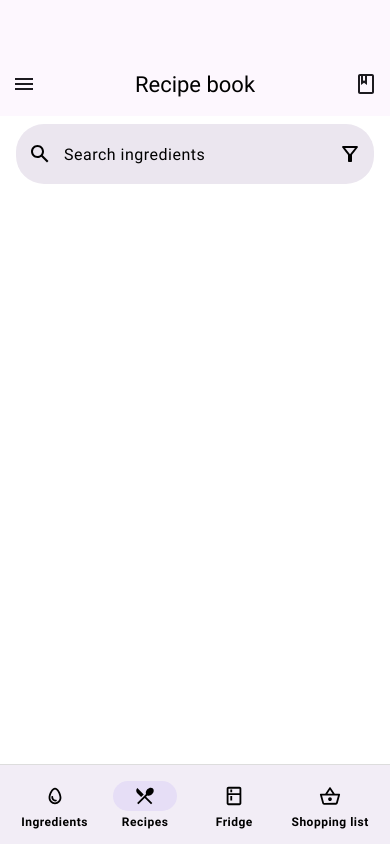
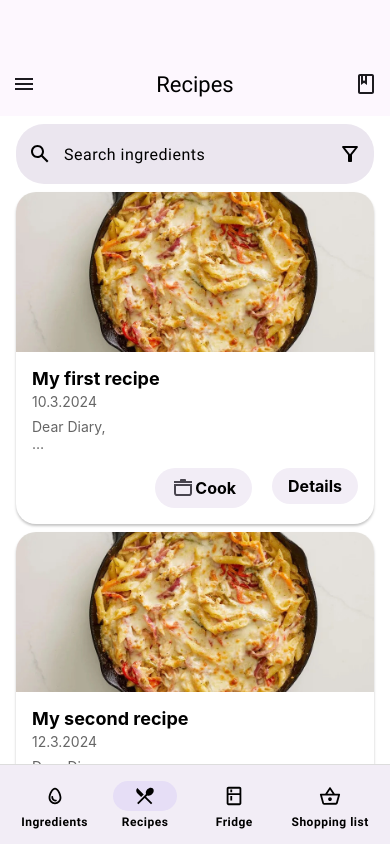
Before and after one commit to olibejak/MealMaker, a React Native app: screen /Recipes in a window 390 px wide. Built offline with nearby package versions, Linux system fonts and the light colour scheme.

Commit message:
feat: Finished Diary PAges + Recipes page.

```diff
--- a/assets/icons.js
+++ b/assets/icons.js
@@ -136,6 +136,23 @@ const PencilIcon = () => (
     </Svg>
 );
 
+const PotIcon = () => (
+    <Svg width="24" height="24" viewBox="0 -960 960 960" fill="none">
+        <Path
+            d="M120-640h720v360q0 50-35 85t-85 35H240q-50 0-85-35t-35-85v-360Zm80 80v280q0 17 11.5 28.5T240-240h480q17 0 28.5-11.5T760-280v-280H200Zm-80-120v-80h240v-40q0-17 11.5-28.5T400-840h160q17 0 28.5 11.5T600-800v40h240v80H120Zm360 280Z"
+            fill="#49454F"
+        />
+    </Svg>
+)
+
+const GarbageIcon = () => (
+    <Svg width="24" height="24" viewBox="0 -960 960 960" fill="none">
+        <Path
+            d="M280-120q-33 0-56.5-23.5T200-200v-520h-40v-80h200v-40h240v40h200v80h-40v520q0 33-23.5 56.5T680-120H280Zm400-600H280v520h400v-520ZM360-280h80v-360h-80v360Zm160 0h80v-360h-80v360ZM280-720v520-520Z"
+            fill="#49454F"
+        />
+    </Svg>
+)
 export {
     HamburgerIcon,
     BookIcon,
@@ -150,5 +167,7 @@ export {
     BackArrowIcon,
     CheckmarkIcon,
     PlusIcon,
-    PencilIcon
+    PencilIcon,
+    PotIcon,
+    GarbageIcon
 }
--- a/components/Card.js
+++ b/components/IngredientCard.js
@@ -2,7 +2,7 @@ import {StyleSheet, Text, TextInput, TouchableOpacity, View} from "react-native"
 import {BasketCardIcon, FilterIcon, FridgeCardIcon} from "../assets/icons";
 
 
-export default function Card ({ text, fridgeButtonOn, cartButtonOn }) {
+export default function IngredientCard ({ text, fridgeButtonOn, cartButtonOn }) {
 
     return (
         <TouchableOpacity style={styles.card}>
--- a/components/RecipeCard.js
+++ b/components/RecipeCard.js
@@ -1,9 +1,40 @@
 import React from 'react';
 import { View, Text, Image, StyleSheet, TouchableOpacity } from 'react-native';
+import {PotIcon, GarbageIcon} from "../assets/icons";
 
-const RecipeCard = ({ title, date, description, image, onPress }) => {
+const RecipeCard = ({
+                        title,
+                        date,
+                        description,
+                        image,
+                        onPressDetails,
+                        onPressSecondary,
+                        actionButton // 'cook' or 'delete'
+                    }) => {
+    const renderActionButton = () => {
+        switch (actionButton) {
+            case 'cook':
+                return (
+                    <TouchableOpacity style={styles.detailsButton} onPress={onPressSecondary}>
+                        <PotIcon/>
+                        <Text style={styles.detailsButtonText}>Cook</Text>
+                    </TouchableOpacity>
+                );
+            case 'delete':
+                return (
+                    <TouchableOpacity style={styles.detailsButton} onPress={onPressSecondary}>
+                        <GarbageIcon/>
+                        <Text style={styles.detailsButtonText}>Delete</Text>
+                    </TouchableOpacity>
+                );
+            default:
+                // If no action button is specified, return null
+                return null;
+        }
+    };
+
     return (
-        <TouchableOpacity style={styles.card} onPress={onPress}>
+        <View style={styles.card}>
             <Image source={image} style={styles.cardImage} />
             <View style={styles.cardContent}>
                 <Text style={styles.cardTitle}>{title}</Text>
@@ -11,17 +42,24 @@ const RecipeCard = ({ title, date, description, image, onPress }) => {
                 <Text style={styles.cardDescription} numberOfLines={2}>
                     {description}
                 </Text>
+                <View style={styles.buttonContainer}>
+                    {renderActionButton()}
+                    <TouchableOpacity style={styles.detailsButton} onPress={onPressDetails}>
+                        <Text style={styles.detailsButtonText}>Details</Text>
+                    </TouchableOpacity>
+                </View>
             </View>
-        </TouchableOpacity>
+        </View>
     );
 };
+
 
 const styles = StyleSheet.create({
     card: {
         backgroundColor: 'white',
         borderRadius: 20,
         overflow: 'hidden',
-        marginBottom: 16,
+        marginTop: 8,
         shadowColor: '#000',
         shadowOffset: {
             width: 0,
@@ -30,10 +68,15 @@ const styles = StyleSheet.create({
         shadowOpacity: 0.23,
         shadowRadius: 2.62,
         elevation: 4,
+        minHeight: 250,
+    },
+    buttonContainer: {
+        flexDirection: 'row',
+        justifyContent: 'flex-end',
     },
     cardImage: {
         width: '100%',
-        height: 200, // Adjust the height as necessary
+        height: 160, // Adjust the height as necessary
         resizeMode: 'cover',
     },
     cardContent: {
@@ -55,15 +98,19 @@ const styles = StyleSheet.create({
         marginBottom: 16,
     },
     detailsButton: {
-        backgroundColor: '#6200EE', // Use your app's theme color here
+        backgroundColor: '#F2EDF6',
         borderRadius: 20,
         paddingVertical: 8,
+        color: 'black',
         paddingHorizontal: 16,
         alignSelf: 'flex-start',
+        marginLeft: 20,
+        flexDirection: 'row',
+        alignItems: "center"
     },
     detailsButtonText: {
-        fontSize: 14,
-        color: 'white',
+        fontSize: 16,
+        color: 'black',
         fontWeight: 'bold',
     },
 });
--- a/package.json
+++ b/package.json
@@ -24,7 +24,8 @@
     "react-native-safe-area-context": "^4.8.2",
     "react-native-screens": "~3.29.0",
     "react-native-svg": "^14.1.0",
-    "react-native-web": "~0.19.6"
+    "react-native-web": "~0.19.6",
+    "react-native-gesture-handler": "~2.14.0"
   },
   "devDependencies": {
     "@babel/core": "^7.20.0"
--- a/screens/DiaryEntryDetailScreen.js
+++ b/screens/DiaryEntryDetailScreen.js
@@ -1,5 +1,5 @@
 import React from 'react';
-import { View, Text, ScrollView, StyleSheet } from 'react-native';
+import { View, Text, ScrollView, StyleSheet, Image } from 'react-native';
 import BottomNavigationBar from "../components/BottomNavigationBar";
 import TopNavigationBar from "../components/TopNavigationBar";
 import {BackArrowIcon, PencilIcon} from "../assets/icons";
@@ -8,16 +8,16 @@ import BottomRightCornerButton from "../components/BottomRightCornerButton";
 
 
 export default function DiaryEntryDetailScreen() {
-    const title = "My first Recipe"
+    const title = "My first Recipe";
     const navigation = useNavigation();
+    const image = require('../assets/testing_images/recipe.jpg')
 
     return (
         <View style={styles.screen}>
             <TopNavigationBar title={title} LeftIcon={BackArrowIcon}/>
-            {/* ScrollView and contentContainer should occupy all space above the BottomTabBar */}
-            <View style={styles.contentContainer}>
             <ScrollView style={styles.content}>
-                    <View>
+                <Image source={image} style={styles.image} />
+                <View style={styles.textContainer}>
                     <Text style={styles.heading}>Chicken Fajita Mac and Cheese</Text>
                     <Text style={styles.bodyText}>
                         Today, I dove into making Chicken Fajita Mac and Cheese...
@@ -25,7 +25,6 @@ export default function DiaryEntryDetailScreen() {
                     </Text>
                 </View>
             </ScrollView>
-            </View>
             <BottomRightCornerButton
                 IconComponent={PencilIcon}
                 onPress={() => navigation.navigate('NewDiaryEntry')}
@@ -42,7 +41,14 @@ const styles = StyleSheet.create({
     },
     content: {
         padding: 10,
-        marginBottom: 100, // Height of the BottomTabBar, adjust accordingly
+    },
+    image: {
+        width: '100%', // Take up all available width
+        height: 200, // Set a fixed height for the image
+        resizeMode: 'cover' // Cover the frame of the image view by resizing the image
+    },
+    textContainer: {
+        padding: 10,
     },
     heading: {
         fontSize: 24,
@@ -56,5 +62,5 @@ const styles = StyleSheet.create({
         color: '#333',
         // Add any additional styling for the body text
     },
-    // Additional styles if needed
+    // ... other styles as needed
 });
--- a/screens/FridgeScreen.js
+++ b/screens/FridgeScreen.js
@@ -1,7 +1,7 @@
 import {View, StyleSheet,ScrollView} from "react-native";
 import TopNavigationBar from "../components/TopNavigationBar";
 import BottomNavigationBar from "../components/BottomNavigationBar";
-import Card from "../components/Card";
+import IngredientCard from "../components/IngredientCard";
 import {BookIcon, HamburgerIcon} from "../assets/icons";
 
 export default function FridgeScreen () {
@@ -17,7 +17,7 @@ export default function FridgeScreen () {
             </View>
             <ScrollView style={styles.scrollableScreen} contentContainerStyle={styles.scrolling}>
                 {Array.from({ length: 15 }).map((_, index) => (
-                    <Card
+                    <IngredientCard
                         key={index}
                         text={"White Wine Vinegar"}
                         fridgeButtonOn={fridgeButtonOn}
--- a/screens/IngredientsScreen.js
+++ b/screens/IngredientsScreen.js
@@ -2,7 +2,7 @@ import {View, StyleSheet,ScrollView} from "react-native";
 import TopNavigationBar from "../components/TopNavigationBar";
 import BottomNavigationBar from "../components/BottomNavigationBar";
 import SearchBar from "../components/SearchBar";
-import Card from "../components/Card";
+import IngredientCard from "../components/IngredientCard";
 import {BookIcon, HamburgerIcon} from "../assets/icons";
 import {useNavigation} from "@react-navigation/native";
 
@@ -24,7 +24,7 @@ export default function IngredientsScreen () {
             <ScrollView style={styles.scrollableScreen} contentContainerStyle={styles.scrolling}>
                 <SearchBar filtersOn={filtersOn}/>
                 {Array.from({ length: 15 }).map((_, index) => (
-                    <Card
+                    <IngredientCard
                         key={index}
                         text={"White Wine Vinegar"}
                         fridgeButtonOn={fridgeButtonOn}
@@ -57,7 +57,6 @@ const styles = StyleSheet.create({
         paddingBottom: 8,
         paddingRight: 16,
         paddingLeft: 16,
-
     },
     scrolling: {
         alignItems: 'center',
--- a/screens/RecipesScreen.js
+++ b/screens/RecipesScreen.js
@@ -1,16 +1,78 @@
 import {View, StyleSheet,ScrollView} from "react-native";
 import TopNavigationBar from "../components/TopNavigationBar";
 import BottomNavigationBar from "../components/BottomNavigationBar";
+import RecipeCard from "../components/RecipeCard";
 import SearchBar from "../components/SearchBar";
-import {HamburgerIcon, BookIcon} from "../assets/icons";
-
+import IngredientCard from "../components/IngredientCard";
+import {BookIcon, HamburgerIcon} from "../assets/icons";
+import {useNavigation} from "@react-navigation/native";
 
 export default function RecipesScreen () {
-    const title = "Recipe book";
+    const title = "Recipes";
     const filtersOn = false;
-    const selectedBottomBar = "Recipes";
-    const fridgeButtonOn = true;
-    const cartButtonOn = true;
+    const selectedBottomBar = "Ingredients";
+    const navigation = useNavigation();
+    const state = navigation.getState();
+
+    const recipes = [
+        {
+            id: '1',
+            title: 'My first recipe',
+            date: '10.3.2024',
+            description: 'Dear Diary,\n' +
+                '\n' +
+                'Today, I embarked on a culinary adventure, one that I\'ve been planning for weeks: making Chicken Fajita Mac and Cheese from scratch! I must confess, the fusion of spicy fajitas with the creamy, comforting embrace of mac and cheese felt like a gastronomic quest worth penning down.\n' +
+                '\n' +
+                'My kitchen transformed into a vibrant stage as I began. First, I sautéed onions and bell peppers until they were just soft, their sizzling a song of the feast to come. I added strips of seasoned chicken breast, watching them brown, infused with the robust flavors of cumin, paprika, and a hint of lime - a zesty ode to the fajitas\' spirit.\n' +
+                '\n' +
+                'Once the chicken was tender and the vegetables were imbued with charred edges, I stirred in a roux, that magical blend of flour and butter, to cradle my concoction in a thick, velvety sauce. The rich aroma of simmering chicken stock filled the air as I poured it in, and I found myself dancing to the rhythm of the bubbling pot.\n' +
+                '\n' +
+                'And then, the cheese - oh, the cheese! Generous handfuls of cheddar melted into the mix, stretching into strings of golden perfection as I stirred. I couldn\'t resist sneaking a taste, and Diary, it was divine - a creamy symphony that promised indulgence.\n' +
+                '\n' +
+                'I folded the al dente macaroni into the saucy chicken mixture, the pasta absorbing the bold, savory flavors. The final touch was a sprinkle of fresh cilantro and a squeeze of lime, adding a pop of freshness that whispered of summer evenings and laughter.\n' +
+                '\n' +
+                'As the dish baked to a bubbly, golden-topped delight, I set the table, lit candles, and poured a glass of chilled white wine. The first bite was a revelation - a harmonious blend of textures and tastes, each forkful a story of comfort food meeting the zesty kick of Tex-Mex.\n' +
+                '\n' +
+                'I must say, cooking Chicken Fajita Mac and Cheese wasn\'t just about the flavors; it was about creating a moment, a delicious memory that I\'d look back on with a smile. And with that, I close today\'s entry, with a heart as full as my satisfied stomach.',
+            image: require('../assets/testing_images/recipe.jpg'),
+        },
+        {
+            id: '2',
+            title: 'My second recipe',
+            date: '12.3.2024',
+            description: 'Dear Diary,\n' +
+                '\n' +
+                'This evening\'s culinary soiree took me down the charming alleys of Italy with a hearty twist: Spinach and Ricotta Stuffed Shells. Preparing this dish felt like weaving a tapestry of flavors, each more vivid than the last.\n' +
+                '\n' +
+                'I started by boiling large pasta shells to al dente perfection, their hollow shapes waiting eagerly to be filled with treasures. For the filling, I mixed fresh ricotta with spinach, sautéed garlic, and nutmeg, creating a lush green mixture that promised bursts of creamy delight.\n' +
+                '\n' +
+                'Filling each shell was akin to painting a canvas, each stroke filled with intention and love. I nestled them snugly in a bed of homemade tomato sauce, its simmering tomatoes blending with basil and a touch of oregano, whispering tales of sun-kissed Italian gardens.\n' +
+                '\n' +
+                'A generous topping of mozzarella promised a molten crown, turning golden and bubbly in the oven\'s embrace. The aroma of baking cheese and herbs filled my kitchen, a prelude to the feast.\n' +
+                '\n' +
+                'As I served the shells, each laden with rich fillings and cloaked in tomato sauce, it was a celebration of textures and flavors, each bite a testament to the simple joys of Italian cooking.\n' +
+                '\n' +
+                'Tonight was not just about savoring a meal; it was about savoring life\'s delicious moments, crafting memories that linger long after the last bite. Diary, this is one recipe that will surely find its way into many more evenings filled with joy and laughter.',
+            image: require('../assets/testing_images/recipe.jpg'),
+        },
+        {
+            id: '3',
+            title: 'My third recipe',
+            date: '14.3.2024',
+            description: 'Dear Diary,\n' +
+                '\n' +
+                'Today\'s kitchen escapade was a dive into the heartwarming world of comfort food with a Southern twist: Pulled Pork Sliders. From the slow roasting of the pork to the tangy crunch of homemade coleslaw, each step was a dance of flavors.\n' +
+                '\n' +
+                'The pork shoulder bathed in a marinade of brown sugar, smoked paprika, and a dash of chili, slow-cooked to tender perfection. As it cooked, its aroma wafted through the house, a beckoning call to the table.\n' +
+                '\n' +
+                'I shredded the pork, its fibers soaking up the spicy, sweet juices, and piled it high on freshly baked buns. A scoop of coleslaw, crisp and zesty with its cider vinegar dressing, topped each slider, adding a refreshing contrast.\n' +
+                '\n' +
+                'As we bit into the sliders, the combination of soft, succulent pork and the sharp, crunchy slaw created a symphony of textures and tastes. It was more than a meal; it was a celebration, a gathering of friends and flavors around my humble table.\n' +
+                '\n' +
+                'These sliders were not just food; they were tiny, delicious symbols of togetherness and joy, a reminder that sometimes, the simplest dishes can stir the deepest emotions. With that thought, I end today\'s entry, grateful for the simple pleasures that fill my life and my palate.',
+            image: require('../assets/testing_images/recipe.jpg'),
+        }
+    ];
 
     return (
         <View style={styles.screen}>
@@ -18,20 +80,31 @@ export default function RecipesScreen () {
                 <TopNavigationBar title={title} LeftIcon={HamburgerIcon} RightIcon={BookIcon} />
             </View>
             <ScrollView style={styles.scrollableScreen} contentContainerStyle={styles.scrolling}>
-                <SearchBar filtersOn={filtersOn}/>
-
+                <SearchBar filtersOn={filtersOn} />
+                {recipes.map((recipe) => (
+                    <RecipeCard
+                        key={recipe.id}
+                        title={recipe.title}
+                        date={recipe.date}
+                        description={recipe.description}
+                        image={recipe.image}
+                        onPressDetails={() => console.log('Details pressed for recipe', recipe.id)}
+                        onPressCook={() => console.log('Cook pressed for recipe', recipe.id)}
+                        actionButton={'cook'}
+                    />
+                ))}
             </ScrollView>
             <View>
-                <BottomNavigationBar selected={selectedBottomBar}/>
+                <BottomNavigationBar selected={selectedBottomBar} />
             </View>
         </View>
-    )
+    );
 };
 
 const styles = StyleSheet.create({
     screen: {
         display: 'flex',
-        position: 'absolute', // Changed from fixed to absolute for React Native
+        position: 'absolute',
         justifyContent: 'space-between',
         alignItems: 'stretch',
         flexDirection: 'column',
@@ -43,15 +116,16 @@ const styles = StyleSheet.create({
     scrollableScreen: {
         backgroundColor: '#FFF',
         paddingTop: 8,
-        paddingBottom: 8,
+        paddingBottom: 20,
         paddingRight: 16,
         paddingLeft: 16,
+        width: '100%',
 
     },
     scrolling: {
-        alignItems: 'center',
+        alignItems: 'stretch',
+        paddingBottom: 100 ,
     },
-
     iconSize: {
         width: 24,
         height: 24,
```
Also changed, not shown: screens/DiaryScreen.js (+9 -4 lines), 1 other file (tests, documents, lock files or other folders). Lines whose indentation alone changed are shown as unchanged.
